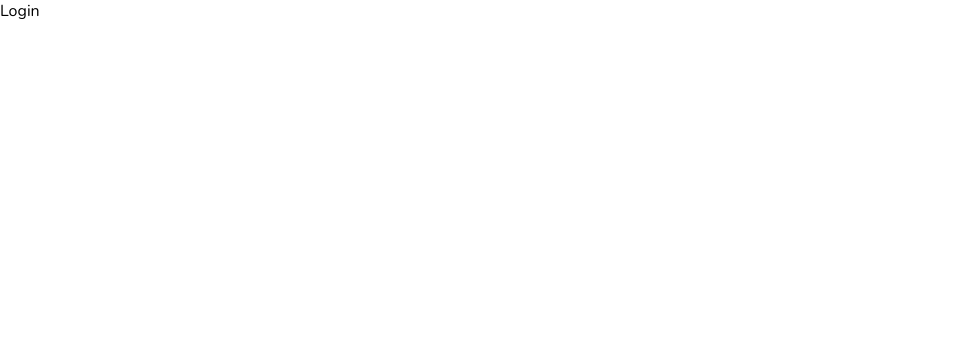
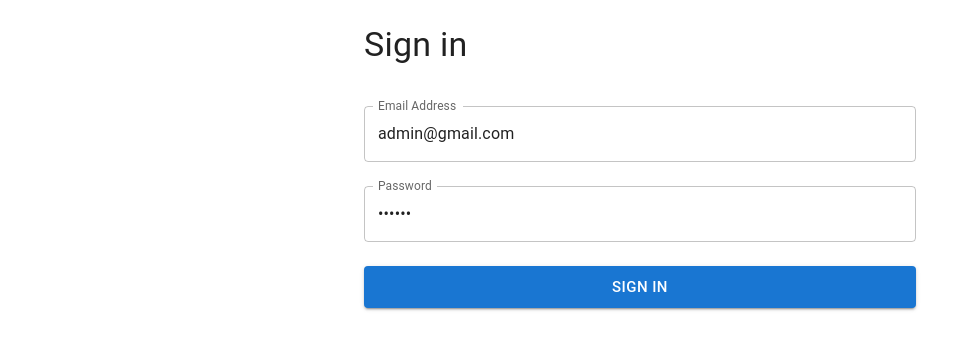
Before and after one commit to knrbokhari/super-system, a React (Create React App) app in the folder super-system/: page /login in a window 1280 px wide. Shown: the top 350 px of the page, without its empty margins (0-979 px from the left). Built offline with nearby package versions, Linux system fonts and the light colour scheme.

Commit message:
login page created

```diff
--- a/super-system/src/pages/Login/Login.js
+++ b/super-system/src/pages/Login/Login.js
@@ -1,7 +1,65 @@
 import React from "react";
+import { Box, Button, Container, TextField, Typography } from "@mui/material";
+import { useNavigate } from "react-router-dom";
 
 const Login = () => {
-  return <div>Login</div>;
+  const navigate = useNavigate();
+  const handleLogin = () => {
+    navigate("/");
+  };
+  return (
+    <div>
+      <Box
+        component="main"
+        sx={{
+          alignItems: "center",
+          display: "flex",
+          flexGrow: 1,
+          minHeight: "100%",
+        }}
+      >
+        <Container maxWidth="sm">
+          <form>
+            <Box sx={{ my: 3 }}>
+              <Typography color="textPrimary" variant="h4">
+                Sign in
+              </Typography>
+            </Box>
+            <TextField
+              fullWidth
+              label="Email Address"
+              margin="normal"
+              name="email"
+              type="email"
+              variant="outlined"
+              value="admin@gmail.com"
+            />
+            <TextField
+              fullWidth
+              label="Password"
+              margin="normal"
+              name="password"
+              type="password"
+              variant="outlined"
+              value="123456"
+            />
+            <Box sx={{ py: 2 }}>
+              <Button
+                color="primary"
+                fullWidth
+                size="large"
+                type="submit"
+                variant="contained"
+                onClick={handleLogin}
+              >
+                Sign In
+              </Button>
+            </Box>
+          </form>
+        </Container>
+      </Box>
+    </div>
+  );
 };
 
 export default Login;
```
